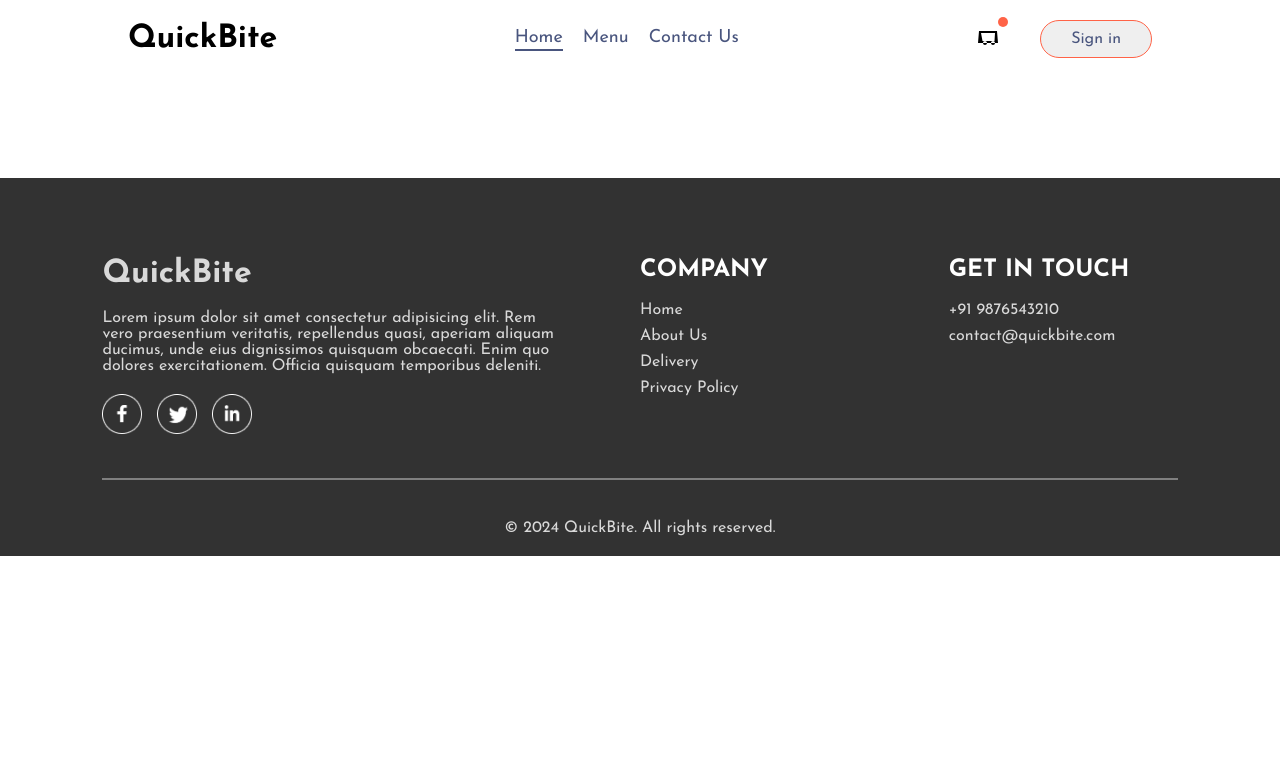
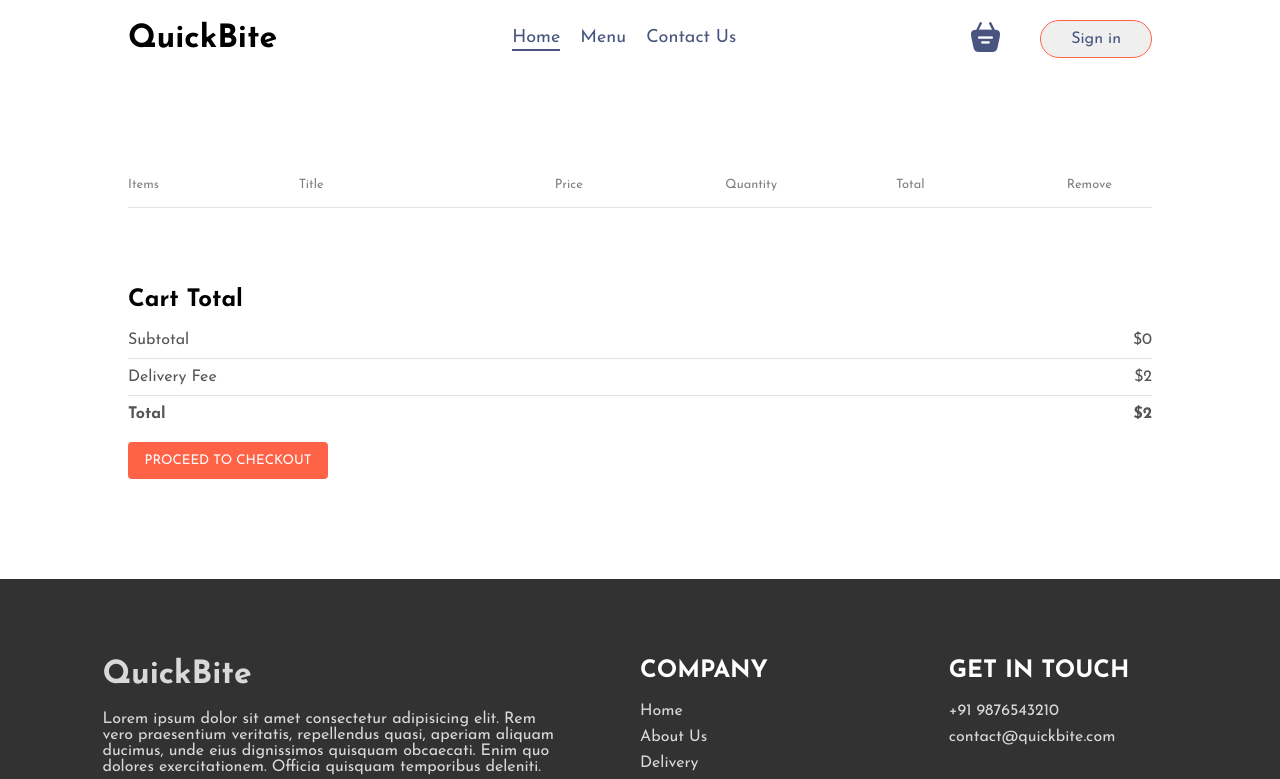
Before and after one commit to rishibharadwajsai/BiteBooker, a React (Vite) app in the folder Frontend/: page /cart in a window 1280 px wide. Shown: the top 779 px of the page. Built offline with nearby package versions, Linux system fonts and the light colour scheme.

Commit message:
Added Cart page

```diff
--- a/Frontend/src/components/Navbar/Navbar.jsx
+++ b/Frontend/src/components/Navbar/Navbar.jsx
@@ -1,30 +1,34 @@
-import React, { useState } from "react";
+import React, { useContext, useState } from "react";
 import "./Navbar.css";
-import {Link} from 'react-router-dom'
+import { Link, Links } from "react-router-dom";
+import { assets } from "../../assets/assets";
+import { StoreContext } from "../../context/StoreContext";
 
-const Navbar = ({setShowLogin}) => {
+const Navbar = ({ setShowLogin }) => {
   const [menu, setMenu] = useState("home");
-
+  const { getTotalCartAmount } = useContext(StoreContext);
   return (
     <div className="navbar">
-      <h1 className="logo">QuickBite</h1>
+      <Link to="/">
+        <h1 className="logo">QuickBite</h1>
+      </Link>
       <ul className="navbar-menu">
         <Link
-        to='/'
+          to="/"
           onClick={() => setMenu("home")}
           className={menu === "home" ? "active" : ""}
         >
           Home
         </Link>
         <a
-        href="#explore-menu"
+          href="#explore-menu"
           onClick={() => setMenu("menu")}
           className={menu === "menu" ? "active" : ""}
         >
           Menu
         </a>
         <a
-        href="#footer"
+          href="#footer"
           onClick={() => setMenu("contact-us")}
           className={menu === "contact-us" ? "active" : ""}
         >
@@ -33,15 +37,10 @@
       </ul>
       <div className="navbar-right">
         <div className="navbar-basket-icon">
-          <svg
-            xmlns="http://www.w3.org/2000/svg"
-            viewBox="0 0 24 24"
-            width="24"
-            height="24"
-          >
-            <path d="M3 6h18l1 12H2L3 6zm2 2l1.5 8h12L19 8H5zM7 18c0 1.104.896 2 2 2s2-.896 2-2-.896-2-2-2-2 .896-2 2zm8 0c0 1.104.896 2 2 2s2-.896 2-2-.896-2-2-2-2 .896-2 2z" />
-          </svg>
-          <div className="dot"></div>
+          <Link to="/cart">
+            <img src={assets.basket_icon} alt="basket_icon" />
+          </Link>
+          <div className={getTotalCartAmount() === 0 ? "" : "dot"}></div>
         </div>
         <button onClick={() => setShowLogin(true)}>Sign in</button>
       </div>
--- a/Frontend/src/context/StoreContext.jsx
+++ b/Frontend/src/context/StoreContext.jsx
@@ -18,9 +18,16 @@
     setCartItems((prev) => ({ ...prev, [itemId]: prev[itemId] - 1 }));
   };
 
-  useEffect(() => {
-    console.log(cartItems);
-  }, [cartItems]);
+  const getTotalCartAmount = () => {
+    let totalAmount = 0;
+    for (const item in cartItems) {
+      if (cartItems[item] > 0) {
+        let itemInfo = food_list.find((product) => product.id === item);
+        totalAmount += itemInfo.price * cartItems[item];
+      }
+    }
+    return totalAmount;
+  };
 
   const contextValue = {
     food_list,
@@ -28,6 +35,7 @@
     setCartItems,
     addToCart,
     removeFromCart,
+    getTotalCartAmount,
   };
   return (
     <StoreContext.Provider value={contextValue}>
--- a/Frontend/src/pages/Cart/Cart.css
+++ b/Frontend/src/pages/Cart/Cart.css
@@ -0,0 +1,70 @@
+.cart{
+    margin-top: 100px;
+}
+
+.cart-items-title{
+    display: grid;
+    grid-template-columns: 1fr 1.5fr 1fr 1fr 1fr 0.5fr;
+    align-items: center;
+    color: grey;
+    font-size: max(1vw, 12px);
+}
+
+.cart-items-item{
+    margin: 10px 0px;
+    color: black;
+}
+
+.cart-items-item img{
+    width: 50px;
+}
+
+.cart hr{
+    height: 1px;
+    background-color: #e2e2e2;
+    border: none;
+}
+
+.cart-items-item .cross{
+    cursor: pointer;
+}
+
+.cart-bottom{
+    margin-top: 80px;
+    display: flex;
+    justify-content: space-between;
+    gap: max(12vw,20px);
+}
+
+.cart-total{
+    flex: 1;
+    display: flex;
+    flex-direction: column;
+    gap: 20px;
+}
+
+.cart-total-details{
+    display: flex;
+    justify-content: space-between;
+    color: #555;
+}
+
+.cart-total hr{
+    margin: 10px 0px;
+}
+
+.cart-total button{
+    border: none;
+    color: white;
+    background-color: tomato;
+    width: max(15vw, 200px);
+    padding: 12px 0px;
+    border-radius: 4px;
+    cursor: pointer;
+}
+
+@media (max-width: 750px) {
+    .cart-bottom{
+        flex-direction: column-reverse;
+    }
+}
--- a/Frontend/src/pages/Cart/Cart.jsx
+++ b/Frontend/src/pages/Cart/Cart.jsx
@@ -1,12 +1,68 @@
-import React from "react";
-import './Cart.css'
+import React, { useContext } from "react";
+import "./Cart.css";
+import { StoreContext } from "../../context/StoreContext";
 
 const Cart = () => {
-    return (
-        <div>
+  const { cartItems, food_list, removeFromCart, getTotalCartAmount } =
+    useContext(StoreContext);
 
+  return (
+    <div className="cart">
+      <div className="cart-items">
+        <div className="cart-items-title">
+          <p>Items</p>
+          <p>Title</p>
+          <p>Price</p>
+          <p>Quantity</p>
+          <p>Total</p>
+          <p>Remove</p>
         </div>
-    )
-}
+        <br />
+        <hr />
+        {food_list.map((item, index) => {
+          if (cartItems[item.id] > 0) {
+            return (
+              <div>
+                <div className="cart-items-title cart-items-item">
+                  <img src={item.image} alt="" />
+                  <p>{item.name}</p>
+                  <p>${item.price}</p>
+                  <p>{cartItems[item.id]}</p>
+                  <p>${item.price * cartItems[item.id]}</p>
+                  <p onClick={() => removeFromCart(item.id)} className="cross">
+                    x
+                  </p>
+                </div>
+                <hr />
+              </div>
+            );
+          }
+        })}
+      </div>
+      <div className="cart-bottom">
+        <div className="cart-total">
+          <h2>Cart Total</h2>
+          <div>
+            <div className="cart-total-details">
+              <p>Subtotal</p>
+              <p>${getTotalCartAmount()}</p>
+            </div>
+            <hr />
+            <div className="cart-total-details">
+              <p>Delivery Fee</p>
+              <p>${2}</p>
+            </div>
+            <hr />
+            <div className="cart-total-details">
+              <b>Total</b>
+              <b>${getTotalCartAmount() + 2}</b>
+            </div>
+          </div>
+          <button>PROCEED TO CHECKOUT</button>
+        </div>
+      </div>
+    </div>
+  );
+};
 
 export default Cart;
```
